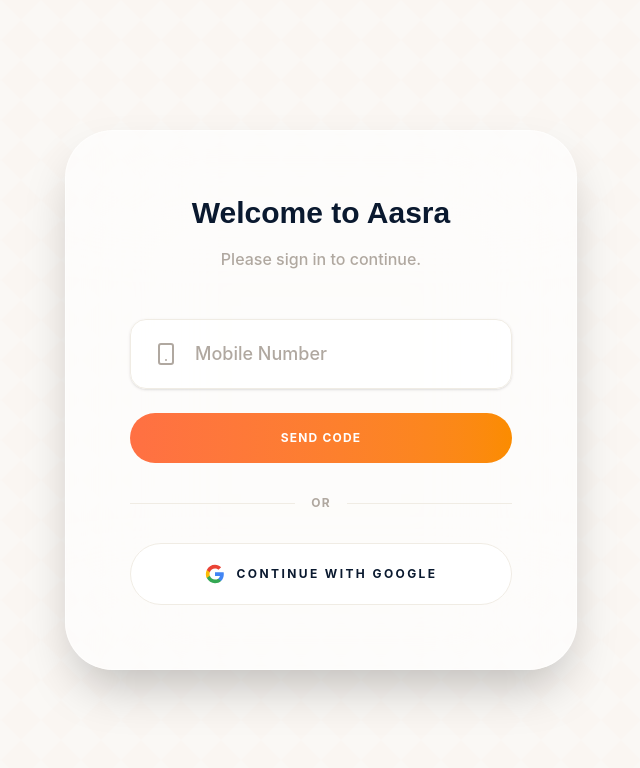
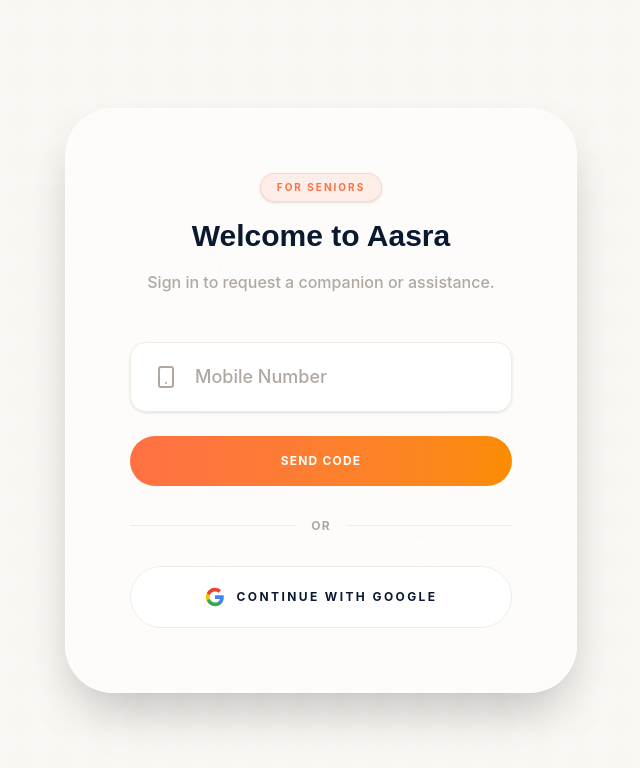
Before and after one commit to DevStorm9833/Aasra, a React app in the folder frontend/: page /auth in a window 1280 px wide. Shown: the top 768 px of the page, without its empty margins (319-959 px from the left). Built offline with nearby package versions, Linux system fonts and the light colour scheme; no server answers; the HTML template or start-up script is replaced by a standard one.

Commit message:
fix(auth): enforce profile upserts and default unassigned logins to senior role

```diff
--- a/frontend/src/pages/AuthPage.jsx
+++ b/frontend/src/pages/AuthPage.jsx
@@ -11,7 +11,7 @@
   const navigate = useNavigate();
   const location = useLocation();
   const searchParams = new URLSearchParams(location.search);
-  const role = searchParams.get('role') || 'unassigned'; // 'senior' or 'volunteer'
+  const role = searchParams.get('role') || 'senior'; // default to 'senior' if not explicitly passed
 
   const [phone, setPhone] = useState('');
   const [otp, setOtp] = useState('');
--- a/frontend/src/pages/OnboardingPage.jsx
+++ b/frontend/src/pages/OnboardingPage.jsx
@@ -127,19 +127,20 @@
         additional_info: formData.additional_info
       } : {
         age: formData.age,
+        email: formData.email,
         address: formData.address,
         occupation: formData.occupation
       };
 
       const { error } = await supabase
         .from('profiles')
-        .update({
+        .upsert({
+          id: user.id,
           full_name: formData.full_name,
           phone_number: formData.phone_number,
           role: role,
           location_data: extra_data
-        })
-        .eq('id', user.id);
+        });
 
       if (error) throw error;
 
```
